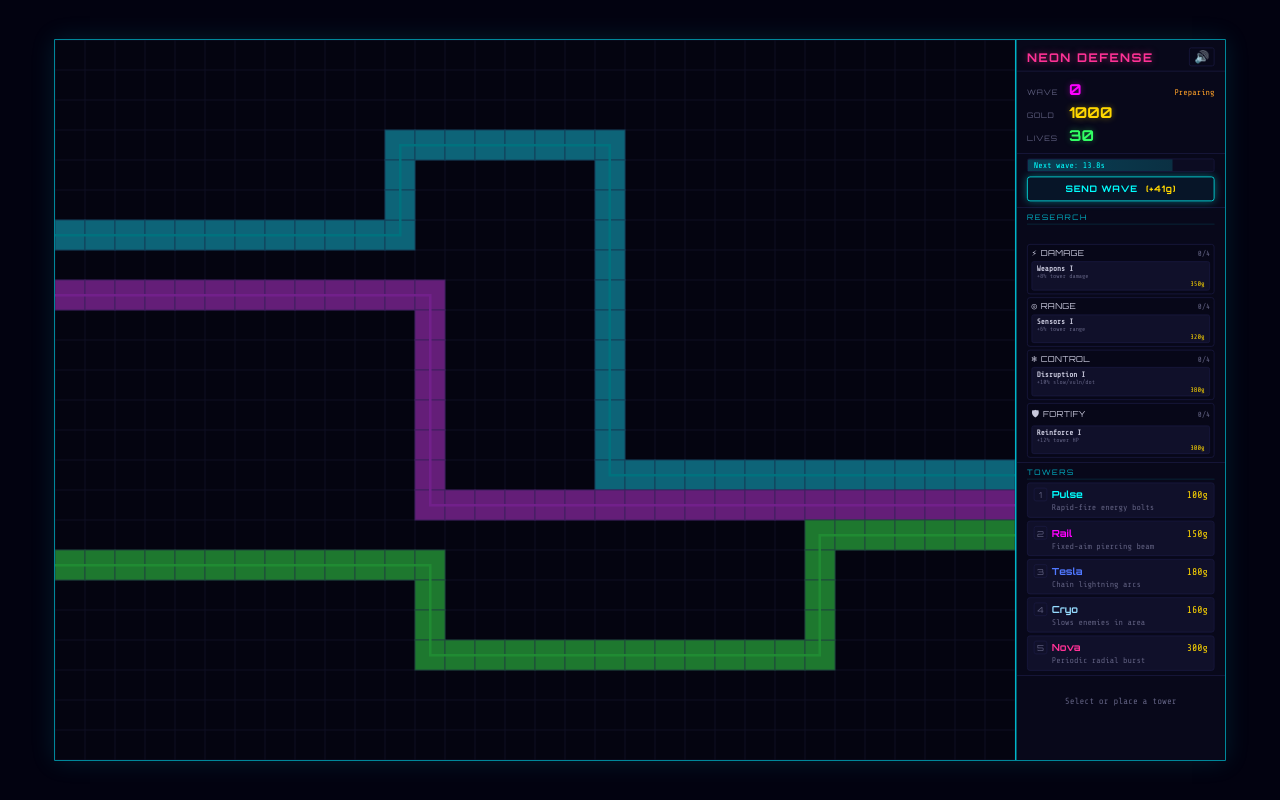
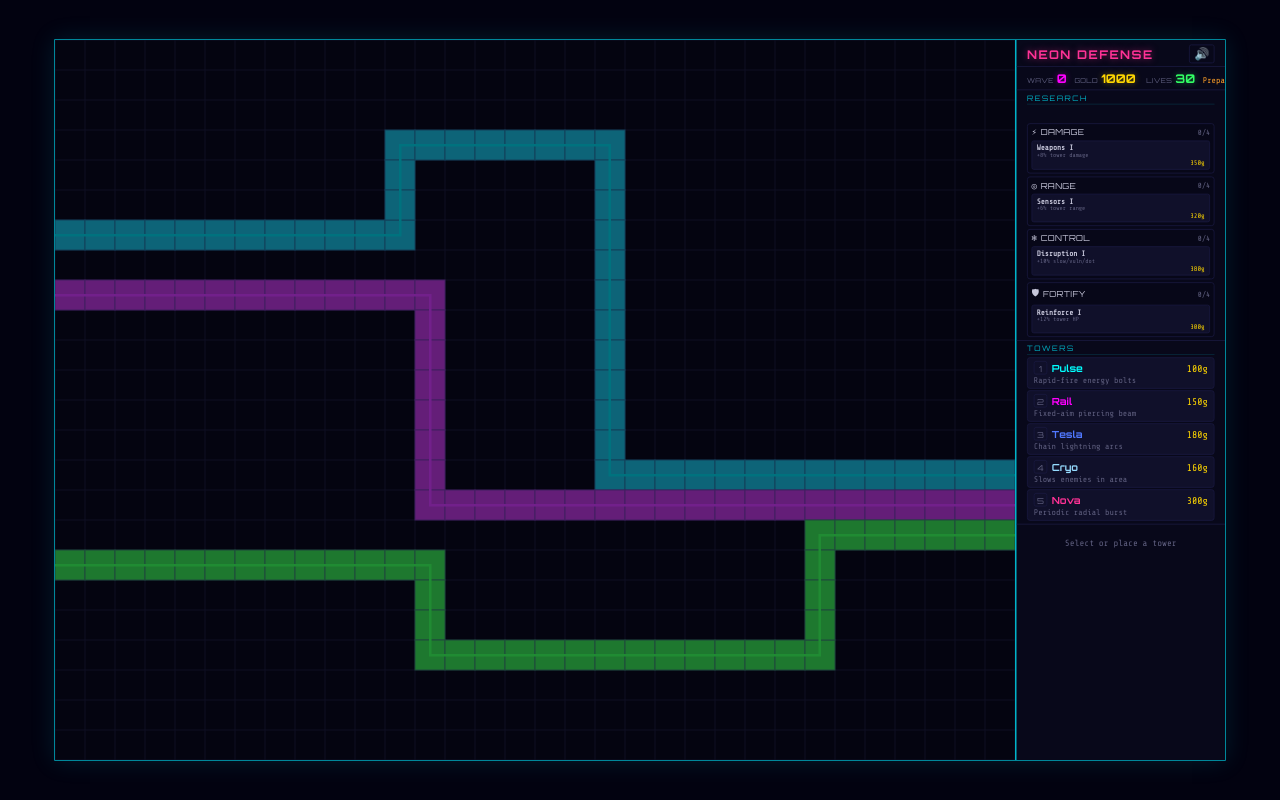
Before and after one commit to robtomcowparis/neondefense4, a website with bundled scripts: page NeonDefense4Online/index.html in a window 1280 px wide. Both pictures are taken after a click on the button "▶ START GAME". Built offline with nearby package versions, Linux system fonts and the light colour scheme.

Commit message:
Add files via upload

```diff
--- a/NeonDefense4Online/css/style.css
+++ b/NeonDefense4Online/css/style.css
@@ -83,7 +83,7 @@ body {
     display: flex;
     justify-content: space-between;
     align-items: center;
-    padding: 10px 14px 6px;
+    padding: 6px 14px 4px;
     border-bottom: 1px solid var(--border-dim);
 }
 .sb-title {
@@ -132,25 +132,28 @@ body {
 
 /* ─── Resources ───────────────────────────────────────────── */
 .sb-resources {
-    padding: 8px 14px;
+    padding: 5px 14px;
     border-bottom: 1px solid var(--border-dim);
 }
-.res-row {
+.res-inline {
     display: flex;
     align-items: baseline;
-    gap: 8px;
-    padding: 3px 0;
+    gap: 10px;
+}
+.res-cell {
+    display: flex;
+    align-items: baseline;
+    gap: 4px;
 }
 .res-label {
     font-family: var(--font-display);
-    font-size: 10px;
+    font-size: 9px;
     color: var(--text-dim);
-    letter-spacing: 1px;
-    width: 48px;
+    letter-spacing: 0.5px;
 }
 .res-value {
     font-family: var(--font-display);
-    font-size: 20px;
+    font-size: 16px;
     font-weight: 700;
 }
 .res-wave { color: var(--magenta); text-shadow: 0 0 8px rgba(255, 0, 255, 0.4); }
@@ -176,64 +179,9 @@ body {
 .gold-delta.positive { color: var(--green); }
 .gold-delta.negative { color: var(--red); }
 
-/* ─── Wave Control ────────────────────────────────────────── */
-.sb-wave-control {
-    padding: 6px 14px 8px;
-    border-bottom: 1px solid var(--border-dim);
-}
-.wave-cd-bar {
-    position: relative;
-    height: 18px;
-    background: var(--bg-card);
-    border: 1px solid var(--border-dim);
-    border-radius: 3px;
-    margin-bottom: 6px;
-    overflow: hidden;
-    transition: opacity 0.15s;
-}
-.wave-cd-bar.hidden { opacity: 0; pointer-events: none; }
-.wave-cd-fill {
-    height: 100%;
-    background: linear-gradient(90deg, rgba(0,180,200,0.3), rgba(0,255,255,0.15));
-    transition: width 0.15s linear;
-}
-.wave-cd-text {
-    position: absolute;
-    top: 0; left: 8px;
-    line-height: 18px;
-    font-size: 11px;
-    color: var(--cyan);
-}
-.btn-send-early {
-    width: 100%;
-    padding: 8px 10px;
-    font-family: var(--font-display);
-    font-size: 12px;
-    font-weight: 700;
-    color: var(--cyan);
-    background: rgba(0, 180, 200, 0.08);
-    border: 1px solid var(--cyan);
-    border-radius: 4px;
-    cursor: pointer;
-    letter-spacing: 1px;
-    transition: all 0.2s;
-    animation: pulse-glow-cyan 2s ease-in-out infinite;
-}
-.btn-send-early:hover {
-    background: rgba(0, 255, 255, 0.15);
-    box-shadow: 0 0 16px rgba(0, 255, 255, 0.4);
-}
-.btn-send-early.hidden { visibility: hidden; pointer-events: none; }
-.early-bonus { color: var(--gold); margin-left: 6px; }
-
-@keyframes pulse-glow-cyan {
-    0%, 100% { box-shadow: 0 0 4px rgba(0, 255, 255, 0.2); }
-    50% { box-shadow: 0 0 12px rgba(0, 255, 255, 0.4); }
-}
-
 /* ─── Sections ────────────────────────────────────────────── */
 .sb-section {
-    padding: 6px 14px;
+    padding: 4px 14px;
     border-bottom: 1px solid var(--border-dim);
 }
 .sb-section-title {
@@ -241,13 +189,13 @@ body {
     font-size: 10px;
     color: var(--border-cyan);
     letter-spacing: 2px;
-    margin-bottom: 4px;
-    padding-bottom: 3px;
+    margin-bottom: 3px;
+    padding-bottom: 2px;
     border-bottom: 1px solid rgba(0, 180, 200, 0.2);
 }
 .sb-tower-panel {
     flex: 1;
-    min-height: 180px;
+    min-height: 160px;
     border-bottom: none;
 }
 
@@ -427,12 +375,12 @@ body {
 .tower-buttons {
     display: flex;
     flex-direction: column;
-    gap: 4px;
+    gap: 2px;
 }
 .tower-btn {
     display: block;
     width: 100%;
-    padding: 6px 8px;
+    padding: 4px 8px;
     background: var(--bg-btn);
     border: 1px solid var(--border-dim);
     border-radius: 4px;
@@ -487,25 +435,25 @@ body {
 .tw-desc {
     font-size: 11px;
     color: var(--text-dim);
-    margin-top: 2px;
-    padding-left: 24px;
+    margin-top: 1px;
+    padding-left: 0;
 }
 
 /* ─── Tower Panel (selected tower info) ───────────────────── */
 .tower-panel {
-    min-height: 140px;
+    min-height: 120px;
 }
 .tower-panel-empty {
     color: var(--text-dim);
     font-size: 12px;
     text-align: center;
-    padding: 20px 10px;
+    padding: 14px 10px;
 }
 .tp-header {
     display: flex;
     justify-content: space-between;
     align-items: center;
-    margin-bottom: 4px;
+    margin-bottom: 2px;
 }
 .tp-name {
     font-family: var(--font-display);
@@ -518,15 +466,15 @@ body {
     font-size: 11px;
     color: var(--gold);
 }
-.tp-desc { font-size: 11px; color: var(--text-dim); margin-bottom: 4px; }
-.tp-stats { font-size: 11px; color: var(--text); margin-bottom: 2px; }
-.tp-stats-extra { font-size: 10px; color: var(--ice); margin-bottom: 4px; }
+.tp-desc { font-size: 11px; color: var(--text-dim); margin-bottom: 2px; }
+.tp-stats { font-size: 11px; color: var(--text); margin-bottom: 1px; }
+.tp-stats-extra { font-size: 10px; color: var(--ice); margin-bottom: 2px; }
 .tp-hint { font-size: 11px; color: var(--text-dim); font-style: italic; }
 .tp-stat { font-size: 11px; color: var(--text); }
-.tp-tracker { font-size: 10px; color: var(--text-dim); margin: 4px 0; }
+.tp-tracker { font-size: 10px; color: var(--text-dim); margin: 1px 0; }
 
 /* HP */
-.tp-hp { margin: 6px 0; }
+.tp-hp { margin: 2px 0; }
 .tp-hp-text { font-size: 11px; }
 .tp-hp.hp-good .tp-hp-text { color: var(--green); }
 .tp-hp.hp-warn .tp-hp-text { color: #ffdd44; }
@@ -545,7 +493,7 @@ body {
 .tp-hp.hp-crit .tp-hp-fill { background: var(--red); }
 
 /* Shield HP */
-.tp-shield { margin: 4px 0; }
+.tp-shield { margin: 2px 0; }
 .tp-shield-text { font-size: 11px; color: var(--ice); }
 .tp-shield-bar {
     height: 6px;
@@ -568,8 +516,7 @@ body {
     background: var(--bg-card);
     border: 1px solid var(--border-dim);
     border-radius: 3px;
-    margin: 6px 0;
-    overflow: hidden;
+    margin: 3px 0;    overflow: hidden;
 }
 .tp-prg-fill {
     height: 100%;
@@ -592,12 +539,12 @@ body {
 .tp-actions {
     display: flex;
     flex-direction: column;
-    gap: 4px;
-    margin-top: 6px;
+    gap: 2px;
+    margin-top: 3px;
 }
 .tp-btn {
     width: 100%;
-    padding: 6px 10px;
+    padding: 4px 10px;
     font-family: var(--font-mono);
     font-size: 12px;
     border-radius: 3px;
@@ -627,11 +574,11 @@ body {
 .tp-btn-sell:hover { box-shadow: 0 0 8px rgba(200, 60, 60, 0.3); }
 .tp-btn-shield { color: var(--ice); background: rgba(100, 180, 255, 0.06); border-color: rgba(100, 180, 255, 0.3); }
 .tp-btn-shield:hover:not(.disabled) { box-shadow: 0 0 8px rgba(100, 180, 255, 0.3); }
-.tp-maxed { font-size: 11px; color: var(--text-dim); padding: 4px 0; }
+.tp-maxed { font-size: 11px; color: var(--text-dim); padding: 2px 0; }
 
 /* ─── Messages ────────────────────────────────────────────── */
 .message-area {
-    padding: 4px 14px 8px;
+    padding: 2px 14px 4px;
     display: flex;
     flex-direction: column;
     gap: 2px;
@@ -1109,18 +1056,10 @@ body {
         flex-direction: column;
     }
 
-    /* Wave control */
-    .btn-send-early {
-        padding: 12px 10px;
-        font-size: 13px;
-        min-height: 48px;
-    }
-
     /* Sidebar sections tighter */
-    .sb-section { padding: 8px 12px; }
-    .sb-resources { padding: 6px 12px; }
-    .sb-wave-control { padding: 6px 12px 8px; }
-    .sb-header { padding: 8px 12px 6px; }
+    .sb-section { padding: 6px 12px; }
+    .sb-resources { padding: 4px 12px; }
+    .sb-header { padding: 6px 12px 4px; }
 
     /* ─── Overlays on Mobile ──────────────────────────────── */
     .menu-content {
@@ -1267,20 +1206,14 @@ body {
     .sb-icon-btn { padding: 2px 4px; font-size: 14px; min-width: 28px; min-height: 28px; }
     .speed-badge { font-size: 9px; padding: 1px 4px; }
 
-    .sb-resources { padding: 4px 8px; }
-    .res-row { gap: 4px; padding: 1px 0; }
-    .res-label { font-size: 9px; width: 36px; letter-spacing: 0.5px; }
-    .res-value { font-size: 15px; }
+    .sb-resources { padding: 3px 8px; }
+    .res-inline { gap: 6px; }
+    .res-label { font-size: 8px; letter-spacing: 0.5px; }
+    .res-value { font-size: 13px; }
     .res-status { font-size: 9px; }
     .gold-delta { font-size: 11px; }
 
-    .sb-wave-control { padding: 3px 8px 4px; }
-    .wave-cd-bar { height: 14px; margin-bottom: 3px; }
-    .wave-cd-text { font-size: 9px; line-height: 14px; }
-    .btn-send-early { padding: 5px 6px; font-size: 10px; min-height: 32px; letter-spacing: 0.5px; }
-    .early-bonus { margin-left: 3px; }
-
-    .sb-section { padding: 4px 8px; }
+    .sb-section { padding: 3px 8px; }
     .sb-section-title { font-size: 9px; letter-spacing: 1px; margin-bottom: 3px; padding-bottom: 2px; }
     .sb-tower-panel { min-height: 100px; }
 
--- a/NeonDefense4Online/js/hud.js
+++ b/NeonDefense4Online/js/hud.js
@@ -62,29 +62,22 @@ export class HUD {
                 </div>
             </div>
             <div class="sb-resources">
-                <div class="res-row">
+                <div class="res-inline">
+                    <div class="res-cell">
                         <span class="res-label">WAVE</span>
                         <span id="resWave" class="res-value res-wave">0</span>
-                    <span id="resWaveStatus" class="res-status"></span>
                     </div>
-                <div class="res-row">
+                    <div class="res-cell">
                         <span class="res-label">GOLD</span>
                         <span id="resGold" class="res-value res-gold">1000</span>
                         <span id="goldDelta" class="gold-delta"></span>
                     </div>
-                <div class="res-row">
+                    <div class="res-cell">
                         <span class="res-label">LIVES</span>
                         <span id="resLives" class="res-value res-lives">30</span>
                     </div>
+                    <span id="resWaveStatus" class="res-status"></span>
                 </div>
-            <div id="waveControl" class="sb-wave-control">
-                <div id="waveCountdownBar" class="wave-cd-bar">
-                    <div id="waveCountdownFill" class="wave-cd-fill"></div>
-                    <span id="waveCountdownText" class="wave-cd-text"></span>
-                </div>
-                <button id="btnSendEarly" class="btn-send-early hidden">
-                    SEND WAVE <span id="earlyBonus" class="early-bonus"></span>
-                </button>
             </div>
             <div class="sb-section">
                 <div class="sb-section-title">RESEARCH</div>
@@ -279,12 +272,6 @@ export class HUD {
     }
 
     _bindEvents() {
-        const btnSend = document.getElementById('btnSendEarly');
-        if (btnSend) {
-            btnSend.addEventListener('click', () => {
-                if (this.callbacks.onSendEarly) this.callbacks.onSendEarly();
-            });
-        }
         const btnMute = document.getElementById('btnMute');
         if (btnMute) {
             btnMute.addEventListener('click', () => {
@@ -337,9 +324,6 @@ export class HUD {
             }
         }
 
-        // Wave control
-        this._updateWaveControl();
-
         // Research
         this._updateResearch();
 
@@ -348,34 +332,6 @@ export class HUD {
 
         // Tower info panel
         this._updateTowerPanel();
-    }
-
-    _updateWaveControl() {
-        const g = this.game;
-        const cdBar = document.getElementById('waveCountdownBar');
-        const cdFill = document.getElementById('waveCountdownFill');
-        const cdText = document.getElementById('waveCountdownText');
-        const btnSend = document.getElementById('btnSendEarly');
-        const earlyBonus = document.getElementById('earlyBonus');
-
-        if (g.waveMgr.countdownActive && g.waveMgr.waveCountdown > 0 && !g.waveMgr.spawning) {
-            if (cdBar) cdBar.classList.remove('hidden');
-            if (btnSend) btnSend.classList.remove('hidden');
-            // Determine max countdown for progress bar
-            let maxCd = 18;
-            if (g.waveMgr.currentWave === 0) maxCd = 18;
-            else if (g.waveMgr.currentWave <= 1) maxCd = 15;
-            else if (g.waveMgr.currentWave <= 2) maxCd = 10;
-            else maxCd = 3;
-            const pct = Math.max(0, (g.waveMgr.waveCountdown / maxCd) * 100);
-            if (cdFill) cdFill.style.width = pct + '%';
-            if (cdText) cdText.textContent = `Next wave: ${g.waveMgr.waveCountdown.toFixed(1)}s`;
-            const bonus = Math.round(g.waveMgr.waveCountdown * 3);
-            if (earlyBonus) earlyBonus.textContent = `(+${bonus}g)`;
-        } else {
-            if (cdBar) cdBar.classList.add('hidden');
-            if (btnSend) btnSend.classList.add('hidden');
-        }
     }
 
     _updateResearch() {
```
Lines whose indentation alone changed are shown as unchanged.
